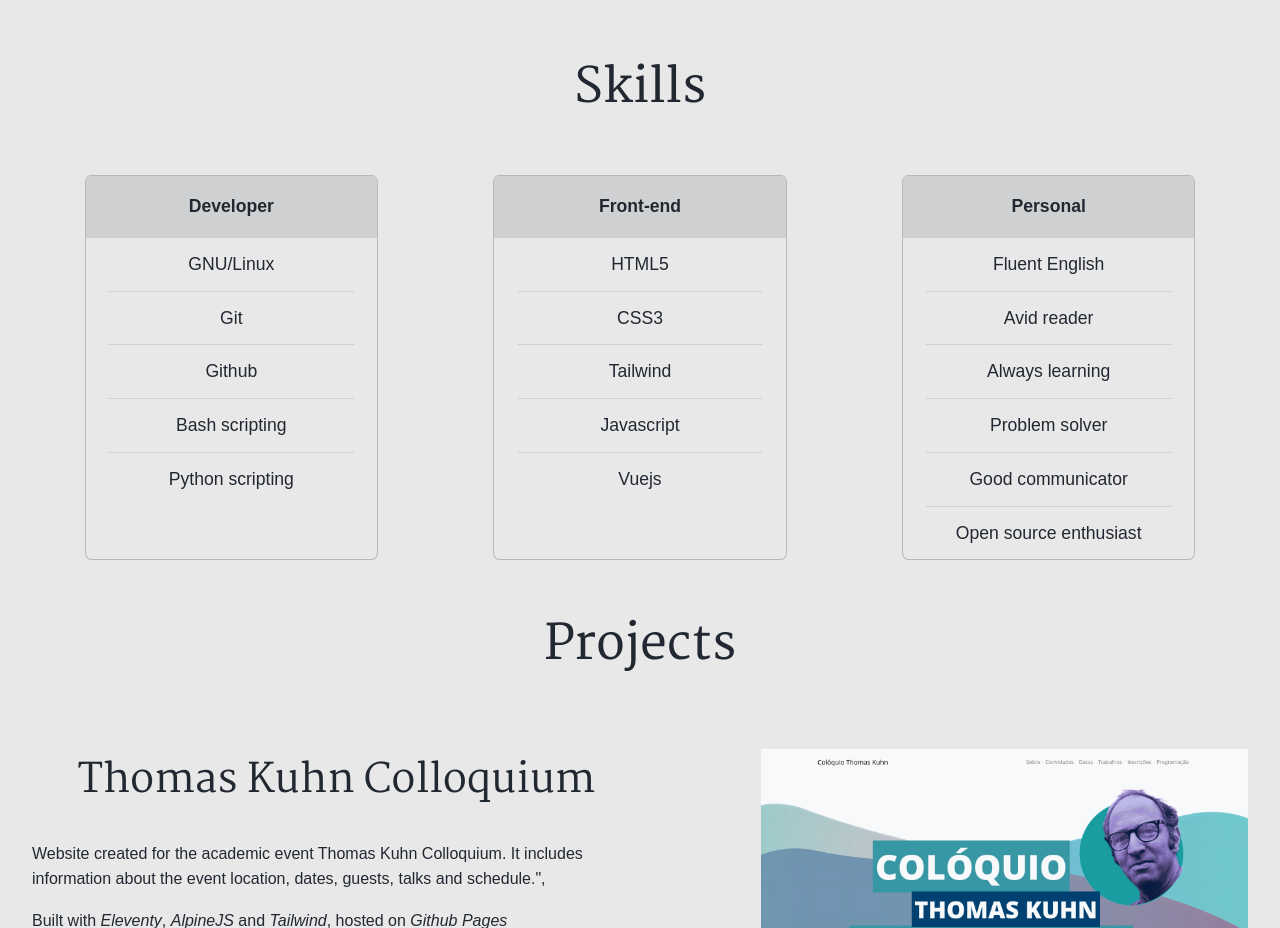
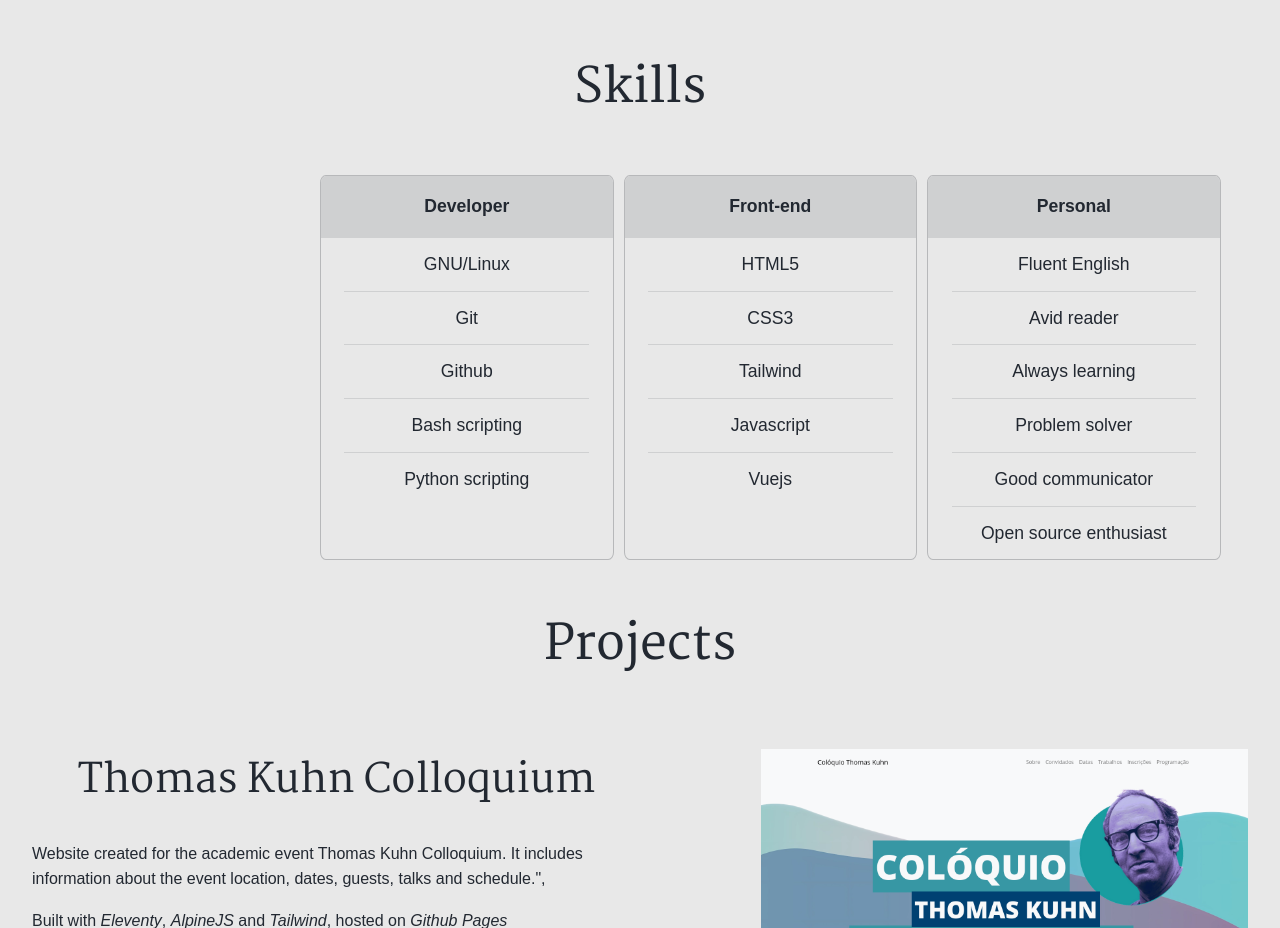
Before and after one commit to ralacerda/portfolio, a Vue app: page / in a window 1280 px wide. Shown: the part 820-1748 px from the top of the page. Built offline with nearby package versions, Linux system fonts and the light colour scheme; a web font is replaced by a local one.

Commit message:
Change Skills table max-width

```diff
--- a/src/components/SkillsTable.vue
+++ b/src/components/SkillsTable.vue
@@ -44,9 +44,11 @@ const skills = {
   gap: 10px;
   justify-items: center;
   align-content: center;
+  margin: 0 auto;
   font-size: 1.1rem;
   text-align: center;
   height: 60vh;
+  max-width: 50vw;
 }
 
 .column {
```
